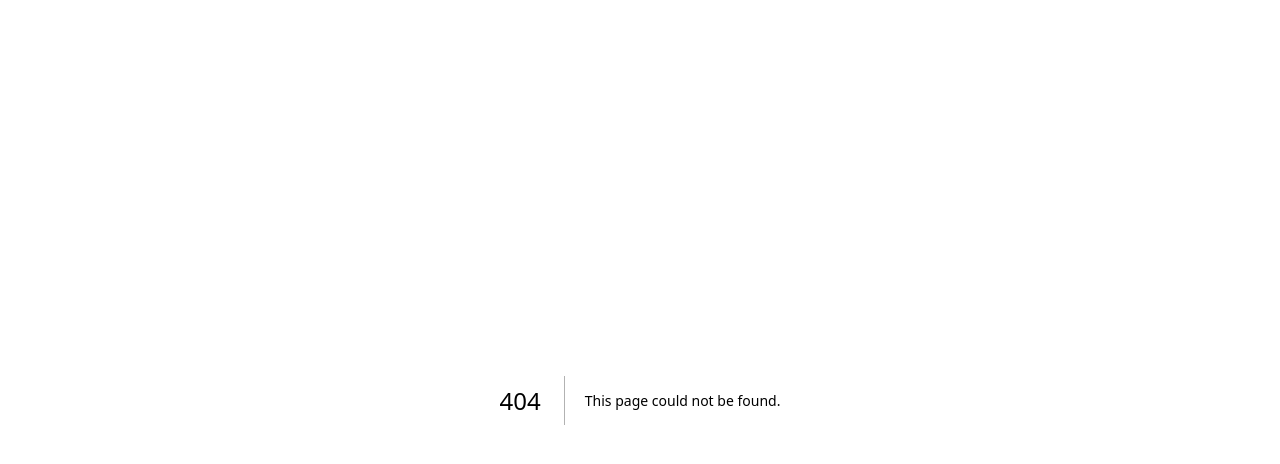
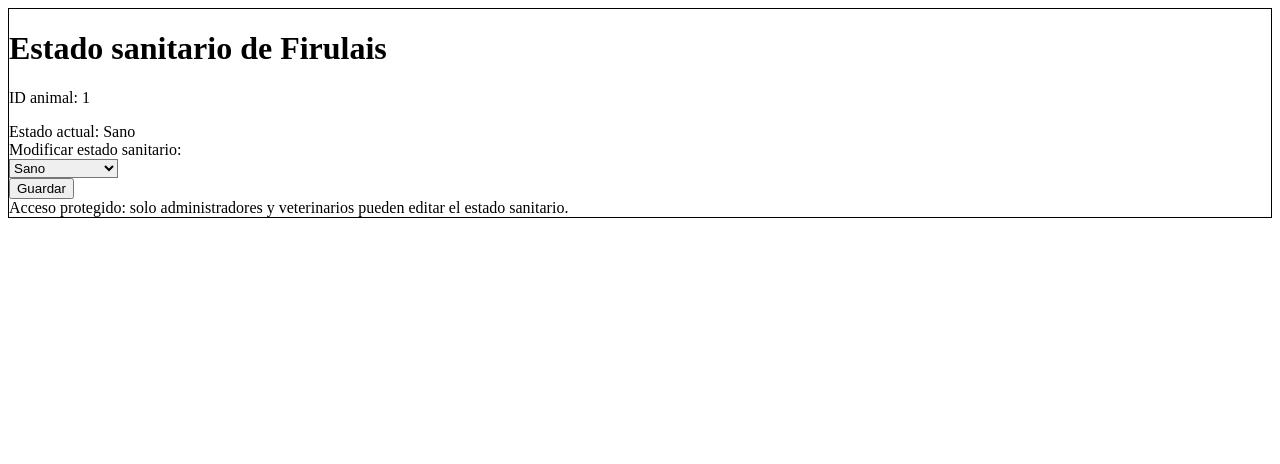
Before and after one commit to imeduuu/integraII, a Next.js app in the folder control-sanitario-next/: page /animal/1 in a window 1280 px wide. Before the commit this address had no page. Shown: the top 464 px of the page. Built offline with nearby package versions, Linux system fonts and the light colour scheme.

Commit message:
Vista y edición del estado sanitario de animal, solo para admin o veterinario, usando datos mock y control de acceso.

```diff
--- /dev/null
+++ b/control-sanitario-next/src/pages/animal/[id].tsx
@@ -0,0 +1,74 @@
+import { useState } from 'react';
+import { useRouter } from 'next/router';
+
+// Mock de usuario y animal
+const mockUser = {
+  name: 'Admin User',
+  role: 'admin', // Cambia a 'veterinario', 'usuario', etc. para probar
+};
+
+const mockAnimal = {
+  id: 1,
+  nombre: 'Firulais',
+  estadoSanitario: 'Sano',
+};
+
+const ESTADOS_SANITARIOS = ['Sano', 'Enfermo', 'En tratamiento', 'Recuperado'];
+
+export default function AnimalSanitarioPage() {
+  const router = useRouter();
+  const { id } = router.query;
+  const [estadoSanitario, setEstadoSanitario] = useState(mockAnimal.estadoSanitario);
+  const [editando, setEditando] = useState(false);
+
+  const puedeEditar = mockUser.role === 'admin' || mockUser.role === 'veterinario';
+
+  const handleChange = (e: React.ChangeEvent<HTMLSelectElement>) => {
+    setEstadoSanitario(e.target.value);
+  };
+
+  const handleSubmit = (e: React.FormEvent) => {
+    e.preventDefault();
+    setEditando(false);
+    // Aquí iría la llamada a la API para guardar el cambio
+    // Por ahora solo actualiza el estado local
+  };
+
+  return (
+    <div className="max-w-xl mx-auto mt-10 p-6 border rounded shadow">
+      <h1 className="text-2xl font-bold mb-4">Estado sanitario de {mockAnimal.nombre}</h1>
+      <p className="mb-2">ID animal: {id}</p>
+      <div className="mb-4">
+        <span className="font-semibold">Estado actual: </span>
+        <span>{estadoSanitario}</span>
+      </div>
+      {puedeEditar && (
+        <form onSubmit={handleSubmit} className="mb-4">
+          <label className="block mb-2 font-semibold">Modificar estado sanitario:</label>
+          <select
+            value={estadoSanitario}
+            onChange={handleChange}
+            className="border rounded px-2 py-1 mb-2"
+          >
+            {ESTADOS_SANITARIOS.map((estado) => (
+              <option key={estado} value={estado}>{estado}</option>
+            ))}
+          </select>
+          <br />
+          <button
+            type="submit"
+            className="bg-blue-600 text-white px-4 py-2 rounded hover:bg-blue-700"
+          >
+            Guardar
+          </button>
+        </form>
+      )}
+      {!puedeEditar && (
+        <div className="text-gray-500">No tienes permisos para modificar el estado sanitario.</div>
+      )}
+      <div className="mt-6 text-xs text-gray-400">
+        Acceso protegido: solo administradores y veterinarios pueden editar el estado sanitario.
+      </div>
+    </div>
+  );
+}
```
